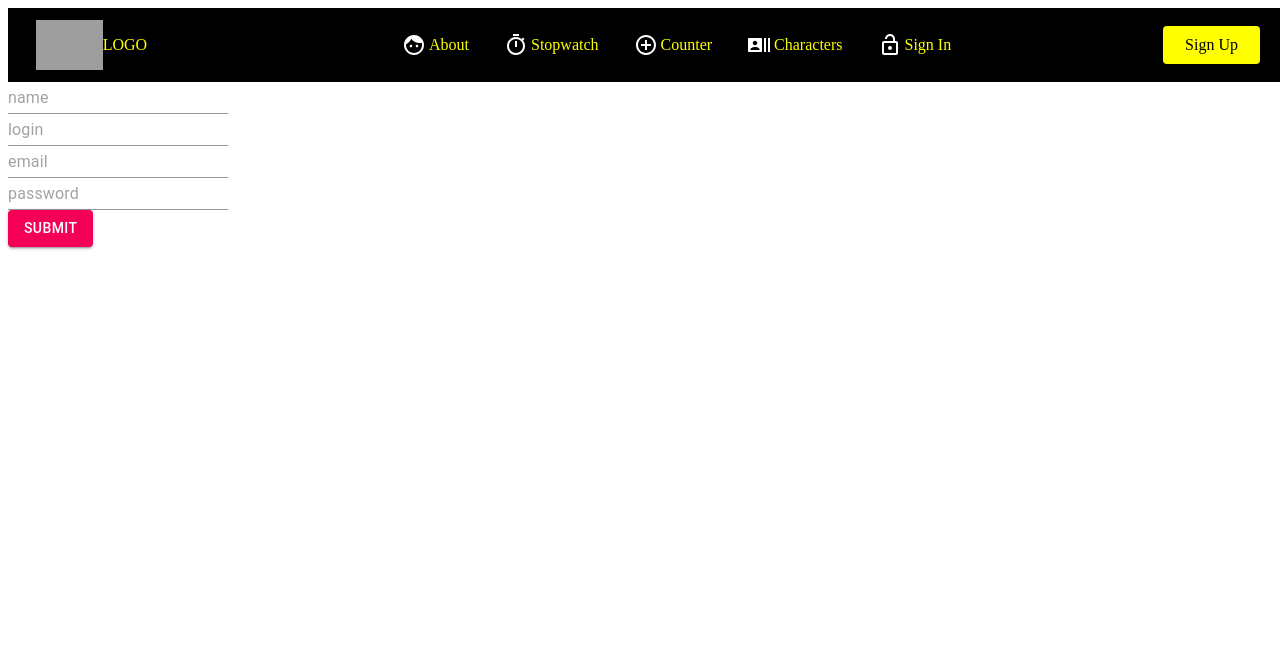
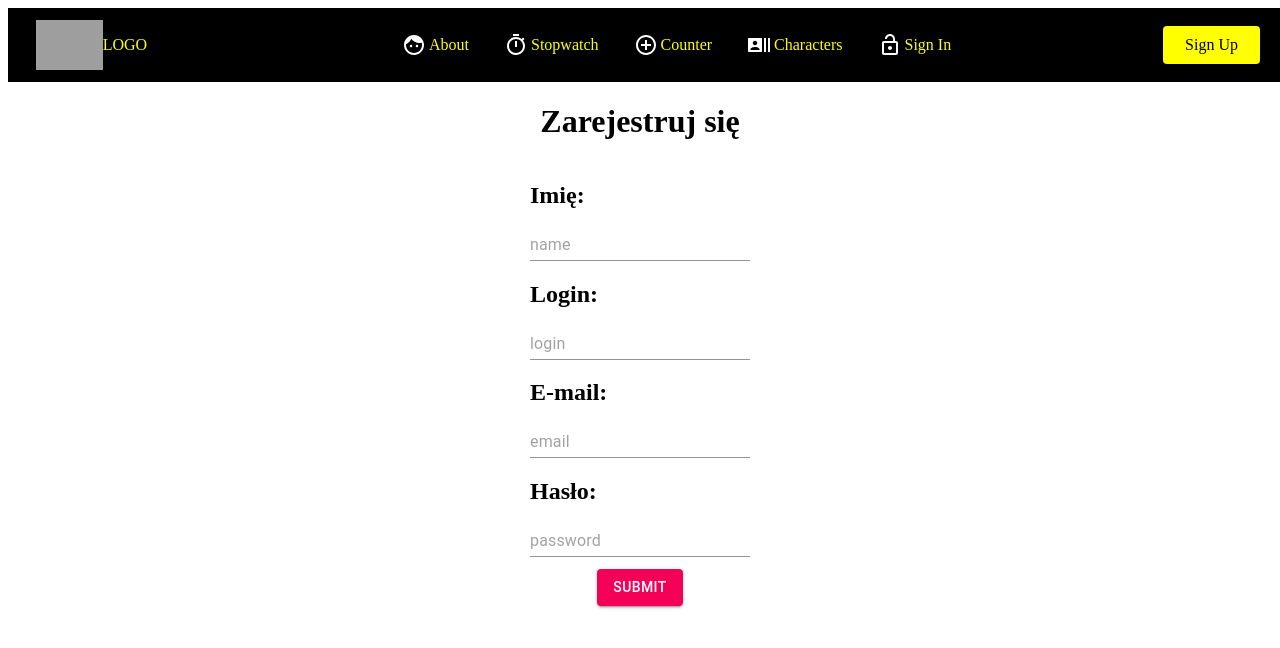
Before and after one commit to kwieco/homework, a React (Create React App) app in the folder react-app/new_app/firstproject/: page /signin in a window 1280 px wide. Shown: the top 648 px of the page. Built offline with nearby package versions, Linux system fonts and the light colour scheme; grey boxes are pictures that could not be loaded.

Commit message:
final_push_v2

```diff
--- a/react-app/new_app/firstproject/src/App.js
+++ b/react-app/new_app/firstproject/src/App.js
@@ -8,6 +8,7 @@ import Counter from './pages/Counter';
 import Characters from './pages/Characters';
 import Registry from './pages/Registry';
 import Loguj from './pages/Loguj';
+import CardDetails from './components/Characters/CardDetails';
 
 
 
@@ -17,6 +18,7 @@ function KamilProject() {
     <Router>
     <NavBar />
       <Switch>
+
         <Route path='/' exact component={Home} />
         <Route path='/about' component={About} />
         <Route path='/stoper' component={Stoper} />
@@ -24,6 +26,8 @@ function KamilProject() {
         <Route path='/characters' component={Characters} />
         <Route path='/login' component={Loguj} />
         <Route path='/signin' component={Registry} />
+        <Route path='/:id' component={CardDetails} />
+
 
       </Switch>
     </Router>
--- /dev/null
+++ b/react-app/new_app/firstproject/src/components/Characters/CardDetails.js
@@ -0,0 +1,76 @@
+import React, { useEffect, useState } from 'react'
+import { Link, useParams } from 'react-router-dom'
+import styled from 'styled-components'
+
+
+const Cards = styled.div `
+    background-color: #fff;
+    color: #000;
+    display: flex;
+    align-items: center;
+    max-width: 750;
+`
+const Frame = styled.div `
+    border: 1px solid black;
+    background: white;
+    padding: 4px;
+    max-width: 300px;
+    box-shadow: 1px 1px 3px silver;
+    margin-bottom: 12px;
+`
+const TextData = styled.span`
+    display: flex;
+    flex-direction: column;
+    align-content: space-around;
+    flex-wrap: wrap;
+    font-size: 23px;
+`;
+
+
+export default function CardDetails() {
+    let { id } = useParams();
+    const [characterDetails, setCharacterDetails] = useState('')
+
+    useEffect(() => {
+        fetch(`https://rickandmortyapi.com/api/character/${id}`)
+            .then(response => response.json())
+            .then(data => setCharacterDetails(data))
+            },[id])
+
+    // useEffect(() => {
+    //     axios.get(`https://rickandmortyapi.com/api/character/${id}`)
+    //     // .then(res => res.json())
+    //     .then(res => console.log(res.data, 'res'))
+    //     .then(res => setCharacterDetails(res.data))
+
+
+    // }, [id])
+
+
+    console.log(characterDetails ,'selectStatus')
+    // let {image, name, orgin, location, species, gender, status} = characterDetails;
+    // const  { image } = characterDetails
+    return (
+        <div>
+            <h2> Character Details - {id} </h2>
+            <Link to={`/characters`}> Go Back</Link>
+
+            <Cards >
+                <Frame>
+                    <img src={characterDetails.image} alt={characterDetails.name}></img>
+                </Frame>
+                <TextData >
+
+                        <TextData>Name: {characterDetails.name}</TextData>
+                        <TextData>Species: {characterDetails.species}</TextData>
+                        <TextData>Gender: {characterDetails.gender}</TextData>
+                        <TextData>Status: {characterDetails.status}</TextData>
+
+                </TextData>
+
+
+
+            </Cards>
+        </div>
+    )
+}
--- a/react-app/new_app/firstproject/src/components/Characters/KartaPostaci.js
+++ b/react-app/new_app/firstproject/src/components/Characters/KartaPostaci.js
@@ -1,4 +1,5 @@
 import React from   'react'
+import { useHistory } from 'react-router-dom';
 import styled from 'styled-components';
 
 const Card = styled.span `
@@ -33,10 +34,17 @@ const TextData = styled.span`
     flex-wrap: wrap;
 `;
 
-function KartaPostaci( {name ,image, status, species}) {
+
+
+function KartaPostaci( {id,name ,image, status, species}) {
+
+        let history = useHistory();
+
+
 
     return (
         <>
+        <div className='card-container' onClick={() => history.push(`/${id}`)}>
             <Card>
                 <Picture src={image} alt={name} />
 
@@ -46,6 +54,7 @@ function KartaPostaci( {name ,image, status, species}) {
                     <TextData>Species: {species}</TextData>
                 </Frame>
             </Card>
+        </div>
     </>
     )
 }
--- a/react-app/new_app/firstproject/src/components/Characters/ListaPostaci.js
+++ b/react-app/new_app/firstproject/src/components/Characters/ListaPostaci.js
@@ -30,6 +30,7 @@ function ListaPostaci( {postaci, page} ) {
     const changleChangeSwitch = () => {
         setStats(stats => !stats)
     }
+    console.log(postaci.results)
 
 
     return (
@@ -45,12 +46,14 @@ function ListaPostaci( {postaci, page} ) {
             </CharactersFrame>
 
             <CharactersFrame>
+
                 {postaci.results
                                 .sort((a, b) => (stats? (a.name < b.name ? 1 : -1) : a.name > b.name ? 1 : -1))
-                                .map(({name, species, status, image}) =>
-                            <KartaPostaci name={name} species={species} status={status} image={image} />)
+                                .map(({id, name, species, status, image}) =>
+                            <KartaPostaci id={id} name={name} species={species} status={status} image={image} />)
                 }
             </CharactersFrame>
+
         </>)
 }
 
--- a/react-app/new_app/firstproject/src/components/Registry/RegistryForm.js
+++ b/react-app/new_app/firstproject/src/components/Registry/RegistryForm.js
@@ -1,7 +1,7 @@
-import { Box, Button, Input } from '@material-ui/core'
+import { Box, Button, Container, Grid, Input } from '@material-ui/core'
 import axios from 'axios'
 import React, { useState } from 'react'
-import { Form } from '../Login/Login.styled'
+
 
 function RegistryForm() {
     const url="http://localhost:3000/user"
@@ -12,18 +12,6 @@ function RegistryForm() {
         email: "",
         password: ""
     })
-
-    // const AddNewPerson = () => {
-    //     // const updatedProfile = {
-    //     //     "name": "Szymon",
-    //     //     "surname": "Jarnowski",
-    //     //     "login": "Janio12",
-    //     //     "email": "chceCiastko@op.pl",
-    //     //     "password": "ciasteczko"
-    //     // };
-
-    //     axios.post(url, updatedProfile)
-
 
     function submit(e) {
         e.preventDefault();
@@ -43,16 +31,26 @@ function RegistryForm() {
 
     }
   return (
-    <Box maxWidth={280} component="form" sx={{'& .MuiTextField-root': { m: 1, width: '25ch' },}}noValidate autoComplete="off">
-        <div >
+    <Box maxWidth={550} style={{display: 'contents'}}component="form" sx={{'& .MuiTextField-root': { m: 2, width: '500' },}}noValidate autoComplete="off">
+        <Container justifyContent="center" >
+            <Grid   container
+                    direction="column"
+                    justifyContent="center"
+                    alignItems="center">
+            <h1>Zarejestruj się</h1>
         <form >
-            <Input onChange={(e)=>handle(e)} id="name" value={data.name} placeholder='name' type='text'></Input>
-            <Input onChange={(e)=>handle(e)} id="login" value={data.login} placeholder='login' type='text'></Input>
-            <Input onChange={(e)=>handle(e)} id="email" value={data.email} placeholder='email' type='email'></Input>
-            <Input onChange={(e)=>handle(e)} id="password" value={data.password} placeholder='password' type='password'></Input>
-            <Button variant="contained" color="secondary" onClick={(e)=>submit(e)}>submit</Button>
+            <h2>Imię: </h2> <Input onChange={(e)=>handle(e)} id="name" value={data.name} placeholder='name' type='text'></Input>
+            <h2>Login: </h2><Input onChange={(e)=>handle(e)} id="login" value={data.login} placeholder='login' type='text'></Input>
+            <h2>E-mail: </h2><Input onChange={(e)=>handle(e)} id="email" value={data.email} placeholder='email' type='email'></Input>
+            <h2>Hasło: </h2><Input onChange={(e)=>handle(e)} id="password" value={data.password} placeholder='password' type='password'></Input>
+
+
+
         </form>
-        </div>
+
+        <Button style={{margin: 12}} variant="contained" color="secondary" onClick={(e)=>submit(e)}>submit</Button>
+        </Grid>
+        </Container>
     </Box>
   )
 }
--- a/react-app/new_app/firstproject/src/pages/Characters.js
+++ b/react-app/new_app/firstproject/src/pages/Characters.js
@@ -14,6 +14,12 @@ const ButtonBox = styled.div`
     background: rgb(2,0,36);
     background: linear-gradient(180deg, rgba(2,0,36,1) 0%, rgba(255,248,0,1) 29%, rgba(255,248,0,0) 100%);`;
 
+    const CharactersFrame = styled.span `
+    display: flex;
+    flex-wrap: wrap;
+    justify-content: center;
+    align-items: center;
+    `;
 
 function Characters() {
     const [postaci, setPostaci] = useState(null);
@@ -55,12 +61,14 @@ return (
 
         </ButtonBox>
 
-        <Select value={selectStatus} onChange={handleChange} label="Filter">
+        <CharactersFrame> Filtruj postacie po:
+        <Select  value={selectStatus} onChange={handleChange} label="Filter">
           <MenuItem value="">                         <em>All</em>  </MenuItem>
           <MenuItem value={`&status=Dead`}>    Dead       </MenuItem>
           <MenuItem value={`&status=Alive`}>   Alive      </MenuItem>
           <MenuItem value={`&status=unknown`}> unknown    </MenuItem>
         </Select>
+        </CharactersFrame>
 
         <ListaPostaci postaci={postaci} page={page} selectStatus={selectStatus} />
     </>
--- a/react-app/new_app/firstproject/src/pages/Loguj.js
+++ b/react-app/new_app/firstproject/src/pages/Loguj.js
@@ -1,7 +1,7 @@
 import { Button } from '@material-ui/core';
 import axios from 'axios';
 import React, { useEffect, useState } from 'react'
-import { NavLink, useHistory } from 'react-router-dom';
+import { useHistory } from 'react-router-dom';
 import { Body, LoginPanelStyle } from '../components/Login/Login.styled';
 import LoginForm from '../components/Login/LoginForm';
 
```
Also changed, not shown: react-app/new_app/firstproject/src/pages/Registry.js (+0 -110 lines). Lines whose indentation alone changed are shown as unchanged.
